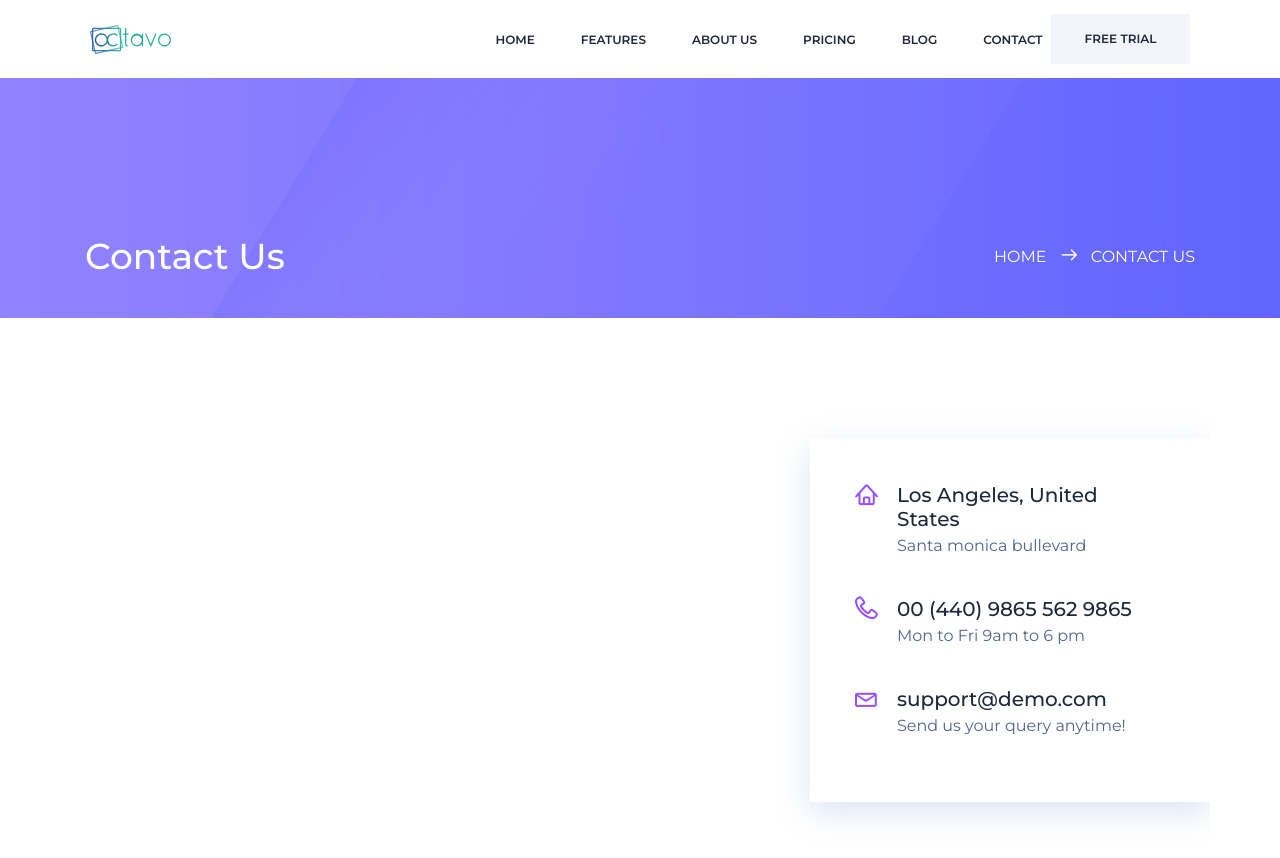
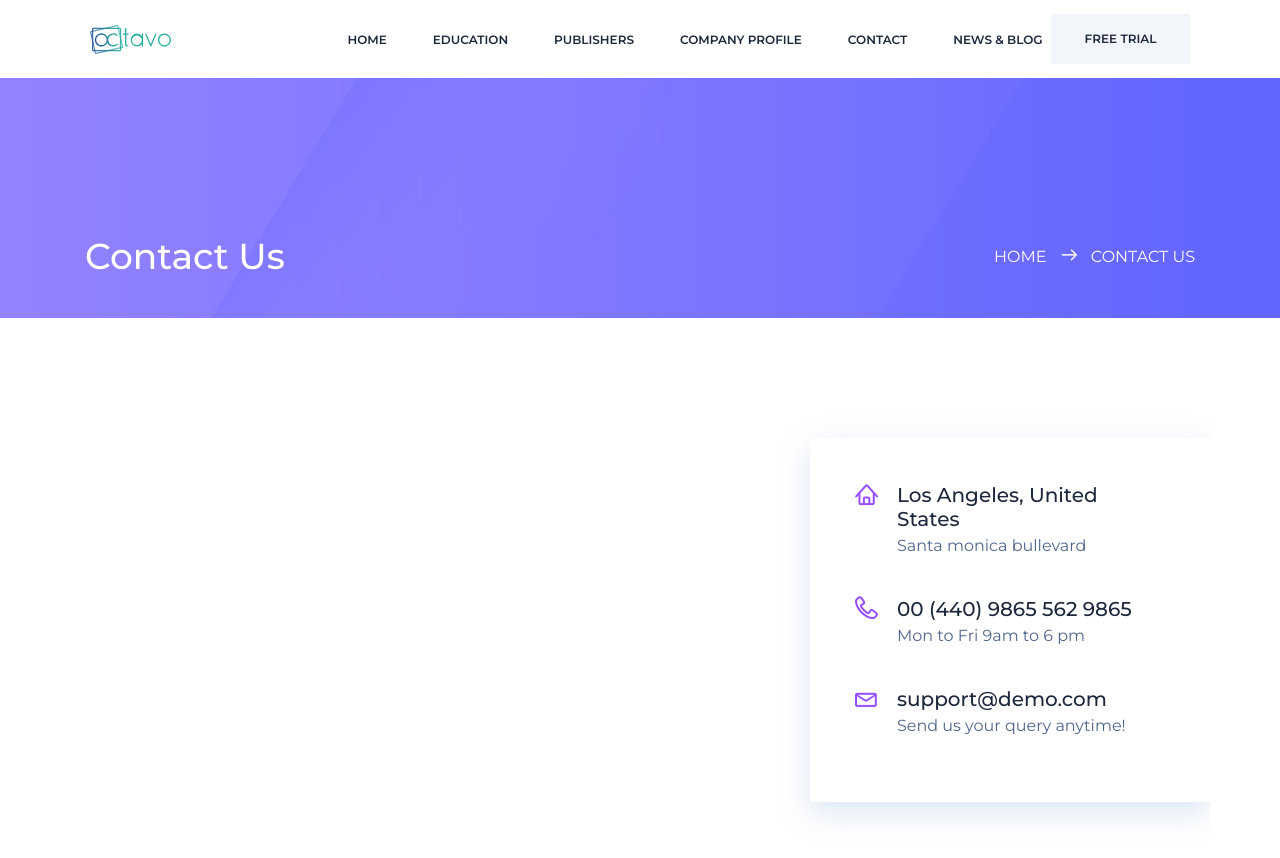
Before and after one commit to jurgencalleja/octavo.education, a Jekyll site: the page built from contact.html, in a window 1280 px wide and 900 px high. Shown: the top 858 px of the window. Built offline with Jekyll 4.4.1, drawn with Linux system fonts in a browser that asks for light colours.

Commit message:
change menu lineup

```diff
--- a/_includes/nav-menu.html
+++ b/_includes/nav-menu.html
@@ -6,20 +6,19 @@
                 <a href="{{ '/' | relative_url }}">Home</a>
             </li>
             <li>
-                <a href="{{ 'features' | relative_url }}">Features</a>
+                <a href="{{ 'features' | relative_url }}">Education</a>
             </li>
             <li>
-                <a href="{{ 'about' | relative_url }}">About Us</a>
-            </li>
-
-            <li>
-                <a href="{{ 'pricing' | relative_url }}">Pricing</a>
+                <a href="{{ 'features' | relative_url }}">Publishers</a>
             </li>
             <li>
-                <a href="{{ 'blog' | relative_url }}">Blog</a>
+                <a href="{{ 'about' | relative_url }}">Company Profile</a>
             </li>
             <li>
                 <a href="{{ 'contact' | relative_url }}">Contact</a>
+            </li>
+            <li>
+                <a href="{{ 'blog' | relative_url }}">News & Blog</a>
             </li>
         </ul>
     </nav>
```
